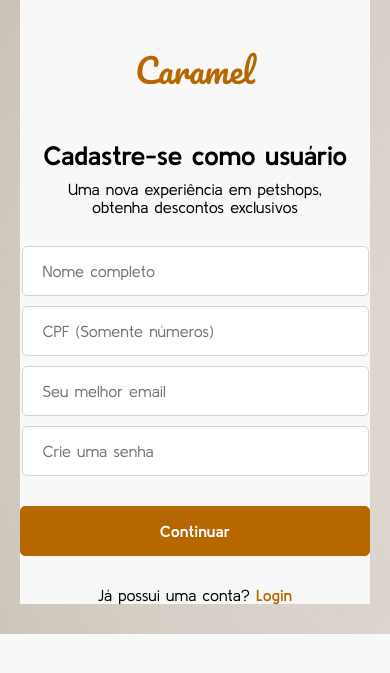
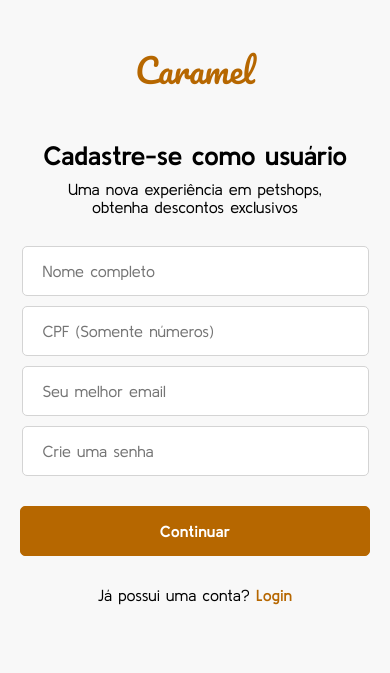
Before and after one commit to rdadev/caramel, a PHP site: page /usuario/cadastro.html in a window 390 px wide. Shown: the top 673 px of the page. Run offline with PHP 8.4, Linux system fonts and the light colour scheme.

Commit message:
Responsividade do login

```diff
--- a/usuario/style.css
+++ b/usuario/style.css
@@ -139,7 +139,7 @@
 }
 
 @media screen and (max-width: 950px) {
-    body{
+    body, .entrada, .cadastramento{
         background-image: none;
         background-color: #f8f8f8;
     }
```
